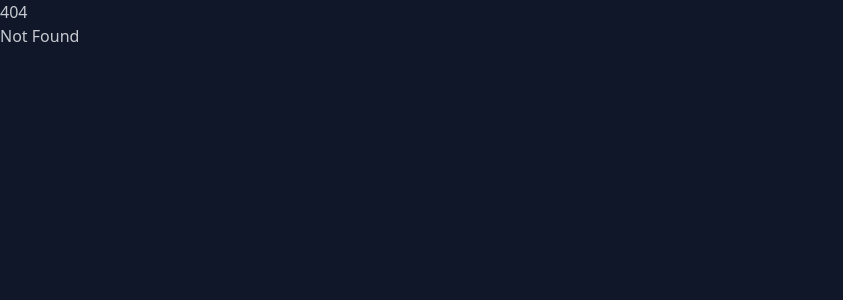
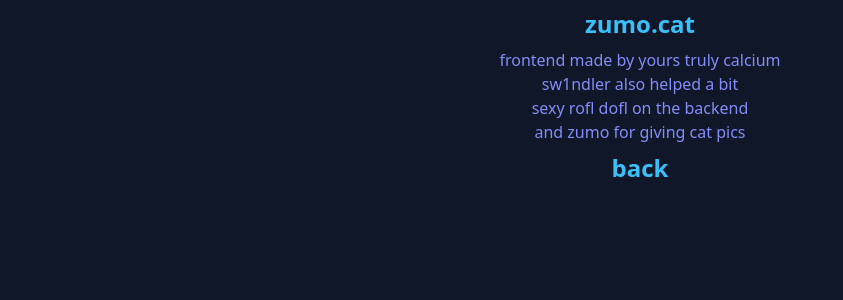
Before and after one commit to mrzumo/ZumoCat-frontend, a SvelteKit app: page /credits in a window 1280 px wide. Before the commit this address had no page. Shown: the top 300 px of the page, without its empty margins (0-843 px from the left). Built offline with nearby package versions, Linux system fonts and the light colour scheme.

Commit message:
added credits

```diff
--- a/src/routes/+page.svelte
+++ b/src/routes/+page.svelte
@@ -2,12 +2,20 @@
     import Card from './card.svelte';
 </script>
 
-<div class="flex flex-col justify-center text-center">
+<div class="flex flex-col justify-center text-center min-w-screen">
     <h1 class="text-2xl font-bold text-primary p-2">zumo.cat</h1>
     <div class="container m-auto grid justify-items-center gap-8 grid-cols-1 md:grid-cols-2">
             <Card></Card>
             <Card></Card>
     </div>
+    <div class="py-4"/>
+    <footer class="footer p-10 bg-neutral text-neutral-content">
+        <nav>
+            <header class="footer-title">Services</header>
+            <a class="link link-hover" href="/credits">credits</a>
+            <a class="link link-hover">something</a>
+            <a class="link link-hover">something 2</a>
+            <a class="link link-hover">something 3</a>
+        </nav>
+    </footer>
 </div>
-
-<!-- SAHDHASH -->
--- /dev/null
+++ b/src/routes/credits/+page.svelte
@@ -0,0 +1,5 @@
+<div class="flex flex-col justify-center text-center min-w-screen">
+    <h1 class="text-2xl font-bold text-primary p-2">zumo.cat</h1>
+    <p class="text-secondary">frontend made by yours truly calcium <br> sw1ndler also helped a bit <br> sexy rofl dofl on the backend <br> and zumo for giving cat pics</p>
+    <a class="text-2xl font-bold text-primary p-2" href="/">back</a>
+</div>
```
